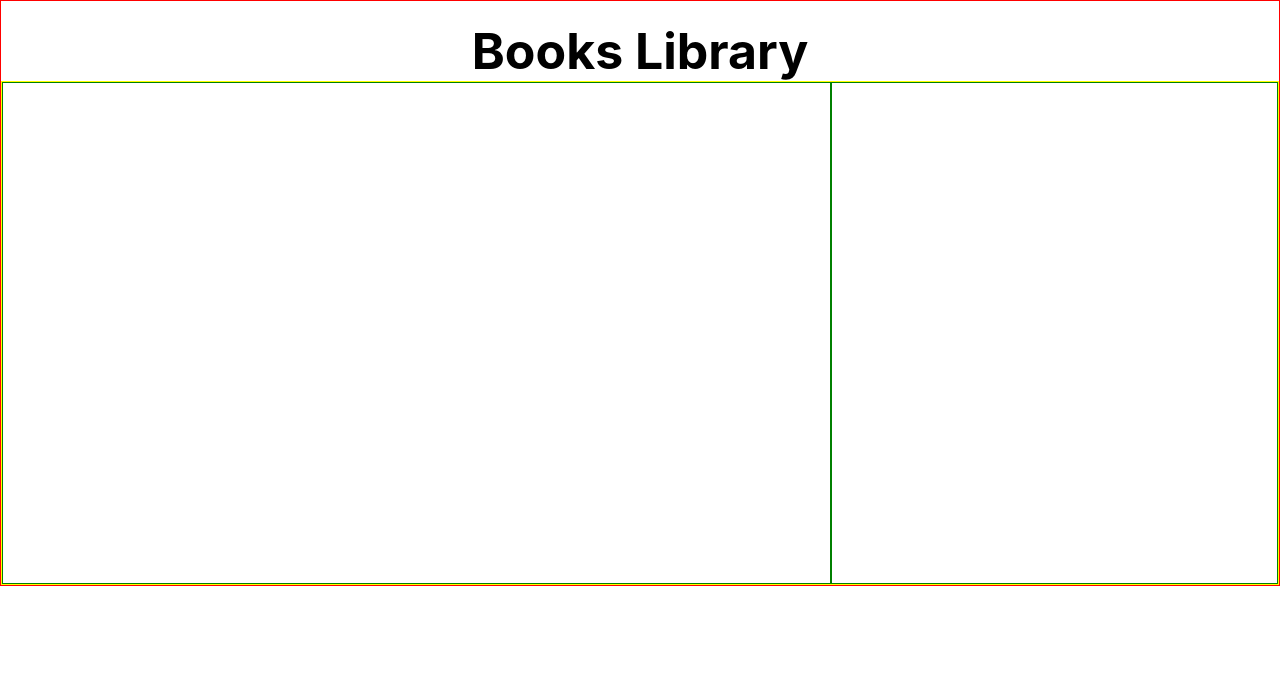
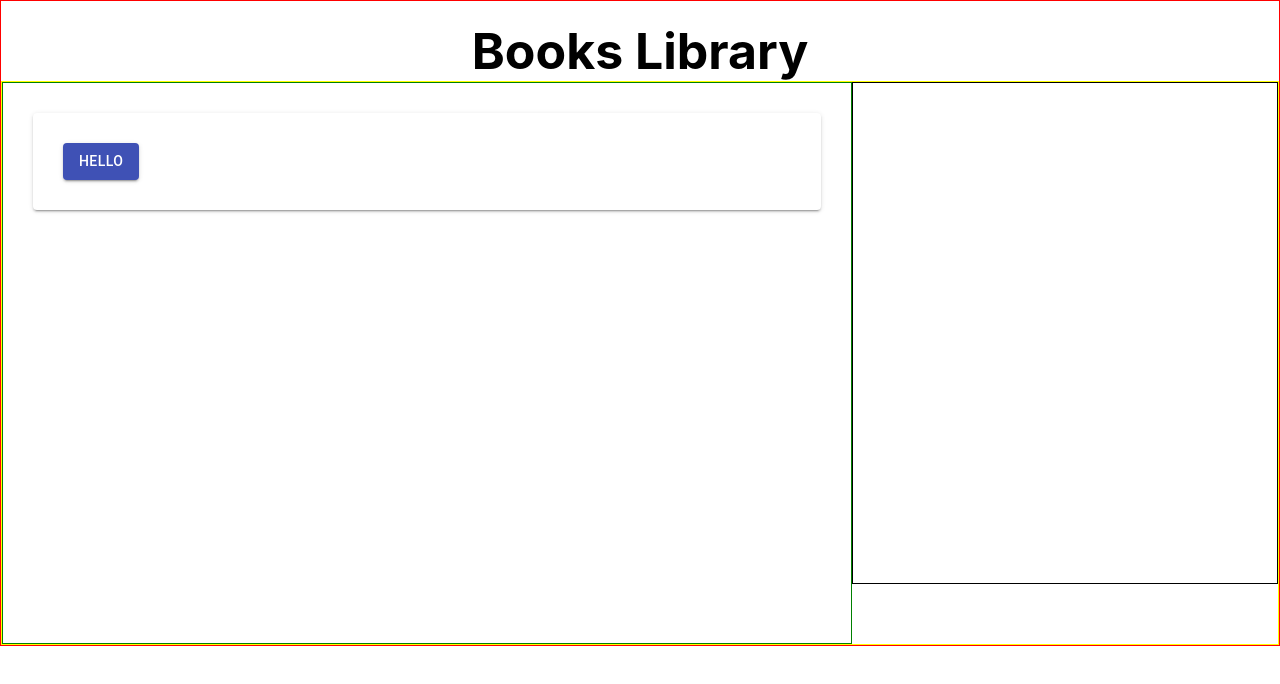
Before and after one commit to AhmedTohamy01/Books-Library-GraphQL, a React (Create React App) app: page / in a window 1280 px wide. Shown: the top 684 px of the page. Built offline with nearby package versions, Linux system fonts and the light colour scheme.

Commit message:
feat: add styles for BooksList card & sample Book button  | install ApolloClient & GraphQL

```diff
--- a/package.json
+++ b/package.json
@@ -3,10 +3,12 @@
   "version": "0.1.0",
   "private": true,
   "dependencies": {
+    "@apollo/client": "^3.3.15",
     "@material-ui/core": "^4.11.3",
     "@testing-library/jest-dom": "^5.11.10",
     "@testing-library/react": "^11.2.6",
     "@testing-library/user-event": "^12.8.3",
+    "graphql": "^15.5.0",
     "react": "^17.0.2",
     "react-dom": "^17.0.2",
     "react-scripts": "4.0.3",
--- /dev/null
+++ b/src/components/BooksList/BooksList.js
@@ -0,0 +1,26 @@
+import styled from 'styled-components'
+import { Card, Button } from '@material-ui/core'
+
+export default function BooksList() {
+
+
+
+  return (
+    <CustomCard elevation={2}>
+      <CustomButton variant='contained' color='primary'>
+        Hello
+      </CustomButton>
+    </CustomCard>
+  )
+}
+
+/*---> Styles <---*/
+export const CustomCard = styled(Card)`
+  /* border: 1px solid red; */
+  padding: 30px;
+`
+
+export const CustomButton = styled(Button)`
+  /* border: 1px solid red; */
+  padding: 30px;
+`
--- a/src/pages/HomePage.js
+++ b/src/pages/HomePage.js
@@ -1,13 +1,16 @@
 import styled from 'styled-components'
+import BooksList from '../components/BooksList/BooksList'
 
 export default function HomaPage() {
   return (
     <PageWrapper>
       <Title>Books Library</Title>
-			<ContentWrapper>
-				<LeftWrapper></LeftWrapper>
-				<RightWrapper></RightWrapper>
-			</ContentWrapper>
+      <ContentWrapper>
+        <LeftWrapper>
+          <BooksList />
+        </LeftWrapper>
+        <RightWrapper></RightWrapper>
+      </ContentWrapper>
     </PageWrapper>
   )
 }
@@ -34,10 +37,11 @@ export const LeftWrapper = styled.div`
   border: 1px solid green;
 	height: 500px;
 	width: 65%;
+	padding: 30px;
 `
 
 export const RightWrapper = styled.div`
-  border: 1px solid green;
+  border: 1px solid black;
   height: 500px;
 	width:35%;
 `
```
Also changed, not shown: 1 other file (tests, documents, lock files or other folders).
